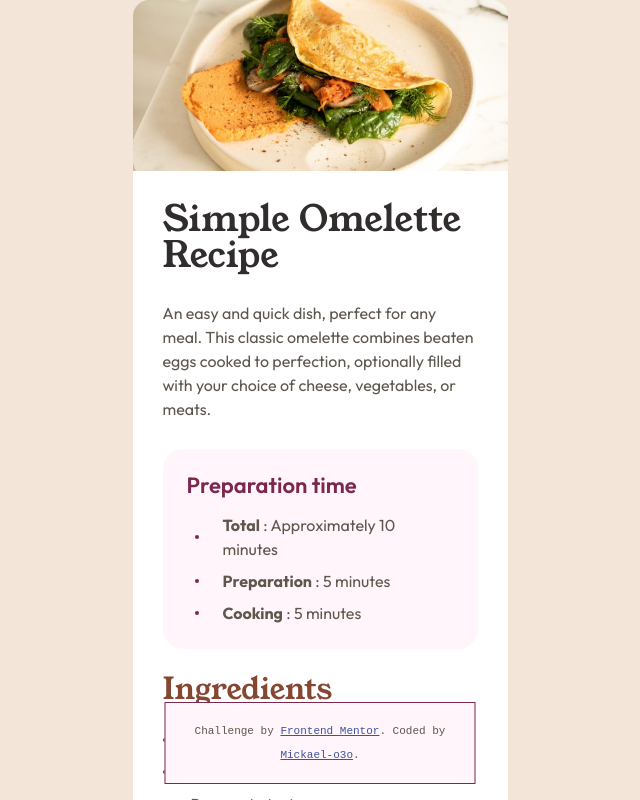
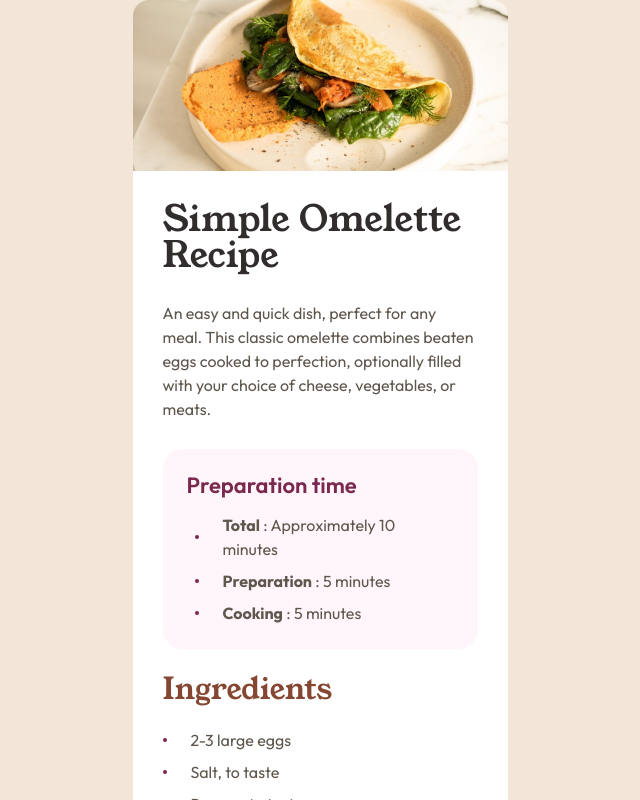
Before and after one commit to mickael-o3o/recipe-page-solution, a Vue app: page / in a window 1280 px wide. Shown: the top 800 px of the page, without its empty margins (320-960 px from the left). Built offline with nearby package versions, Linux system fonts and the light colour scheme.

Commit message:
removed position fixed on footer

```diff
--- a/src/components/PageFooter.vue
+++ b/src/components/PageFooter.vue
@@ -14,10 +14,7 @@
   text-align: center;
   font-family: monospace;
   line-height: 1.5rem;
-  position: fixed;
-  left: 50%;
-  translate: -50% 0;
-  bottom: 1rem;
+  margin-top: 2rem;
   width: calc(var(--layout-mobile) - 4rem);
   padding: 1rem;
   background-color: var(--color-rose-50);
```
Also changed, not shown: 4 other files (tests, documents, lock files or other folders).
